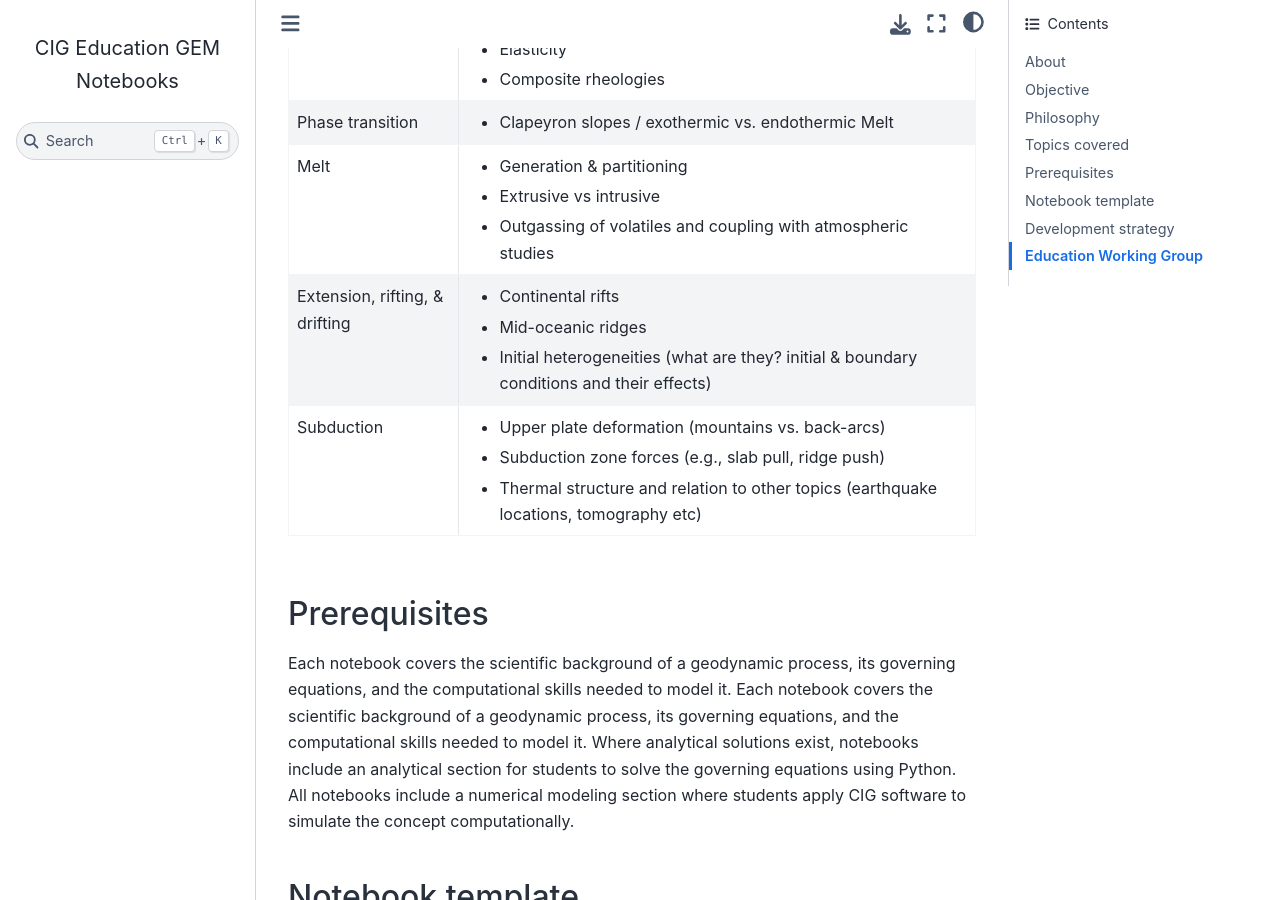
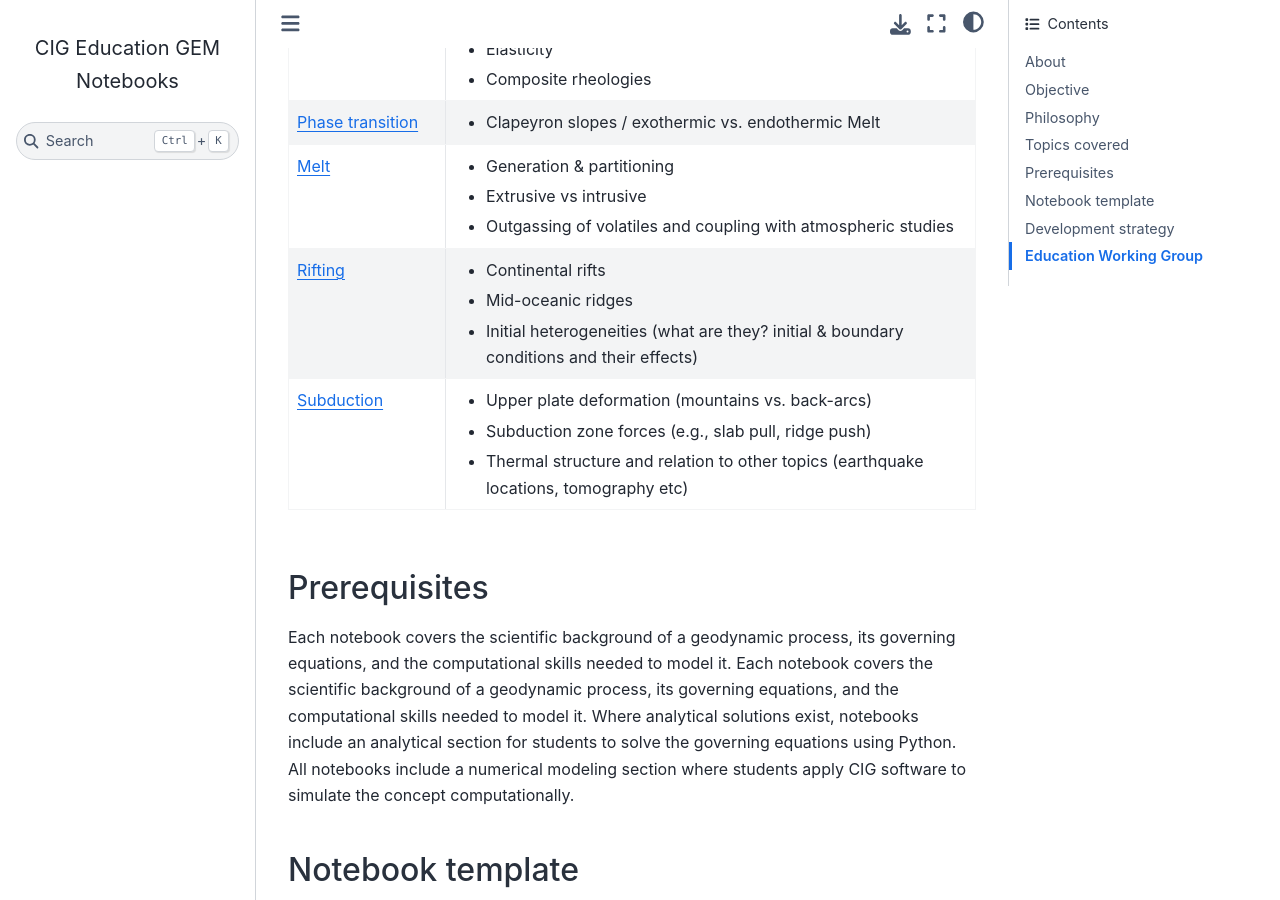
Before and after one commit to ljhwang/geodynamics_education_modules, a Sphinx documentation site: the page built from doc/index.rst, in a window 1280 px wide and 900 px high, scrolled down 2521 px. Built offline with Sphinx 7.4.7 and the Sphinx Book theme 1.1.4, drawn with Linux system fonts in a browser that asks for light colours.

```diff
--- a/doc/index.rst
+++ b/doc/index.rst
@@ -39,7 +39,7 @@
     +-----------------------------+-------------------------------------------------------------+
     | Modules                     | Topics                                                      |
     +=============================+=============================================================+
-    | 101 modeling                | - Physical model                                            |
+    | `101 modeling`_             | - Physical model                                            |
     |                             | - Numerical model                                           |
     | (van Zelst  et al. (2022))  | - Code verification                                         |
     |                             | - Model setup                                               |
@@ -48,12 +48,12 @@
     |                             | - Communicating modeling results                            |
     |                             | - Software, data, and resource management                   |
     +-----------------------------+-------------------------------------------------------------+
-    | Heat flow                   | - Radiogenic heat/crustal composition                       |
+    | `Heat flow`_                | - Radiogenic heat/crustal composition                       |
     |                             | - Mantle temperature                                        |
     |                             | - Surface heat flow in the oceans (half-space cooling,      |
     |                             |   plate model)                                              |
     +-----------------------------+-------------------------------------------------------------+
-    | Mantle dynamics             | - Global mantle flow                                        |
+    | `Mantle dynamics`_          | - Global mantle flow                                        |
     |                             | - Plate driving forces                                      |
     |                             | - Earth chemical evolution                                  |
     |                             | - Non-dimensional numbers, e.g., Rayleigh number, Nusselt   |
@@ -65,29 +65,29 @@
     | `Elasticity & flexure`_     | - Loading-Induced Deformation                               |
     |                             | - Elastic Rebound Theory                                    |
     +-----------------------------+-------------------------------------------------------------+
-    | Stress & strain             | - An introduction to tensors                                |
+    | `Stress & strain`_          | - An introduction to tensors                                |
     |                             | - Measuring stress and strain                               |
     |                             | - Simple stress-strain relationships                        |
     |                             | - Time scales and links to earthquake seismology            |
     +-----------------------------+-------------------------------------------------------------+
-    | Rheology                    | - Viscous Flow                                              |
+    | `Rheology`_                 | - Viscous Flow                                              |
     |                             | - Brittle Failure                                           |
     |                             | - Elasticity                                                |
     |                             | - Composite rheologies                                      |
     +-----------------------------+-------------------------------------------------------------+
-    | Phase transition            | - Clapeyron slopes / exothermic vs. endothermic Melt        |
+    | `Phase transition`_         | - Clapeyron slopes / exothermic vs. endothermic Melt        |
     +-----------------------------+-------------------------------------------------------------+
-    | Melt                        | - Generation & partitioning                                 |
+    | `Melt`_                     | - Generation & partitioning                                 |
     |                             | - Extrusive vs intrusive                                    |
     |                             | - Outgassing of volatiles and coupling with atmospheric     |
     |                             |   studies                                                   |
     +-----------------------------+-------------------------------------------------------------+
-    | Extension, rifting, &       | - Continental rifts                                         |
-    | drifting                    | - Mid-oceanic ridges                                        |
+    | `Rifting`_                  | - Continental rifts                                         |
+    |                             | - Mid-oceanic ridges                                        |
     |                             | - Initial heterogeneities (what are they? initial &         |
     |                             |   boundary conditions and their effects)                    |
     +-----------------------------+-------------------------------------------------------------+
-    | Subduction                  | - Upper plate deformation (mountains vs. back-arcs)         |
+    | `Subduction`_               | - Upper plate deformation (mountains vs. back-arcs)         |
     |                             | - Subduction zone forces (e.g., slab pull, ridge push)      |
     |                             | - Thermal structure and relation to other topics            |
     |                             |   (earthquake locations, tomography etc)                    |
```
Also changed, not shown: other parts of doc/index.rst (+10 -1 lines).
